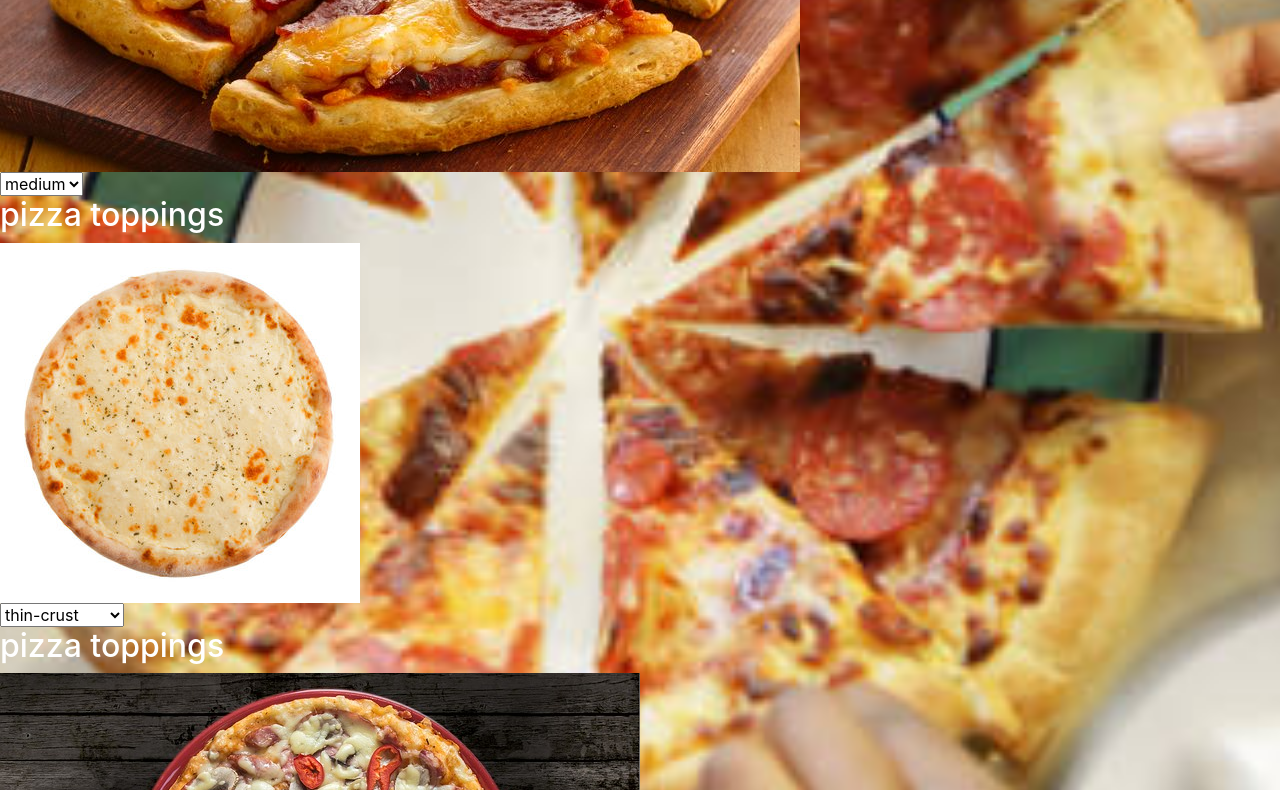
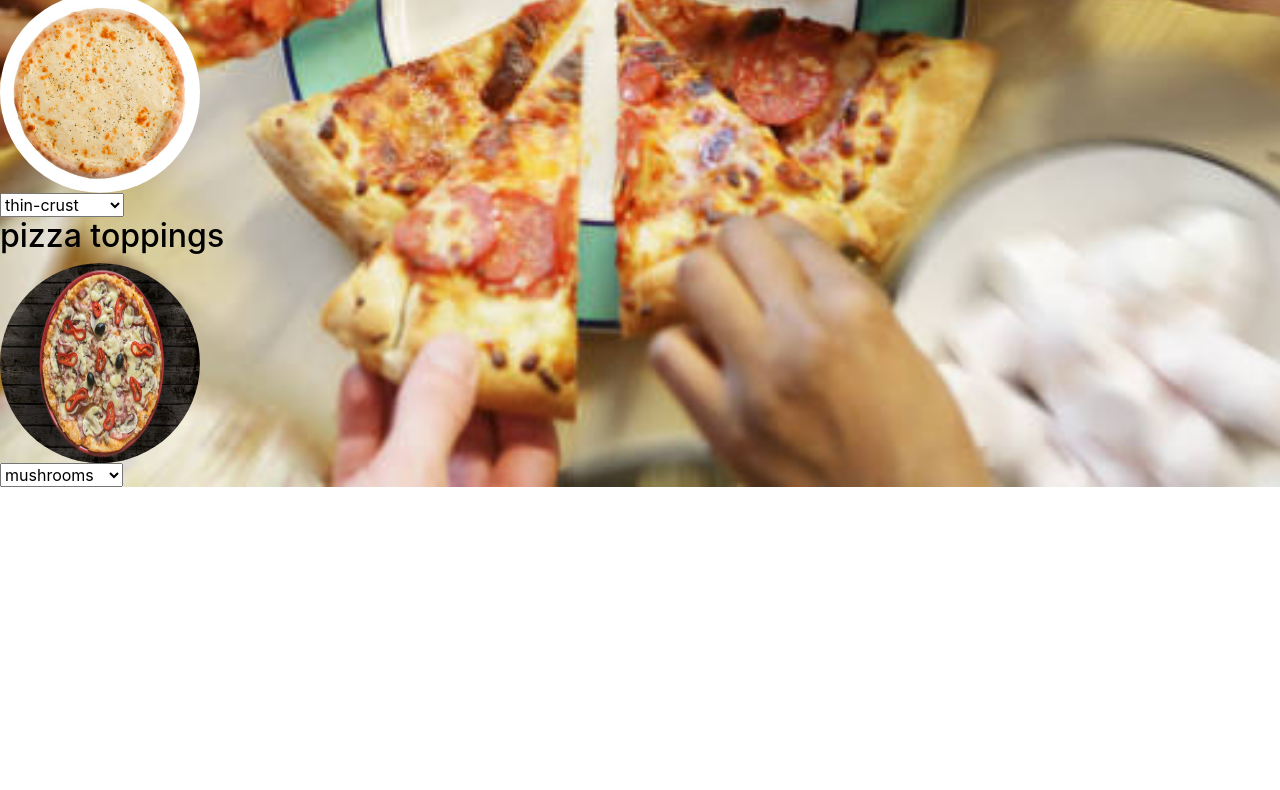
Before and after one commit to Netiar/pizza-palace, a plain HTML site: page index.html in a window 1280 px wide. Shown: the part 557-1347 px from the top of the page. After the commit the page ends 1044 px from the top, so only its background shows below. Drawn offline with nearby package versions, Linux system fonts and the light colour scheme; a web font is replaced by a local one.

Commit message:
style: stling of wrapper

```diff
--- a/css/style.css
+++ b/css/style.css
@@ -52,3 +52,16 @@ nav ul
     color: #000;
     font-weight: bold;
 }
+
+img
+{
+    clip-path: circle();
+    height: 200px;
+    width:200px;
+}
+
+.wrapper
+{
+    color: #000;
+
+}
```
